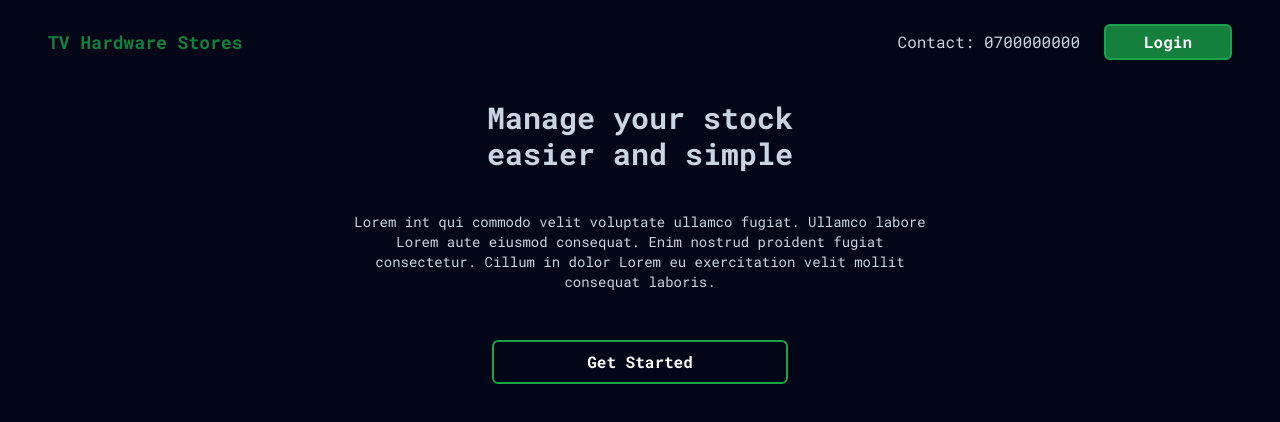
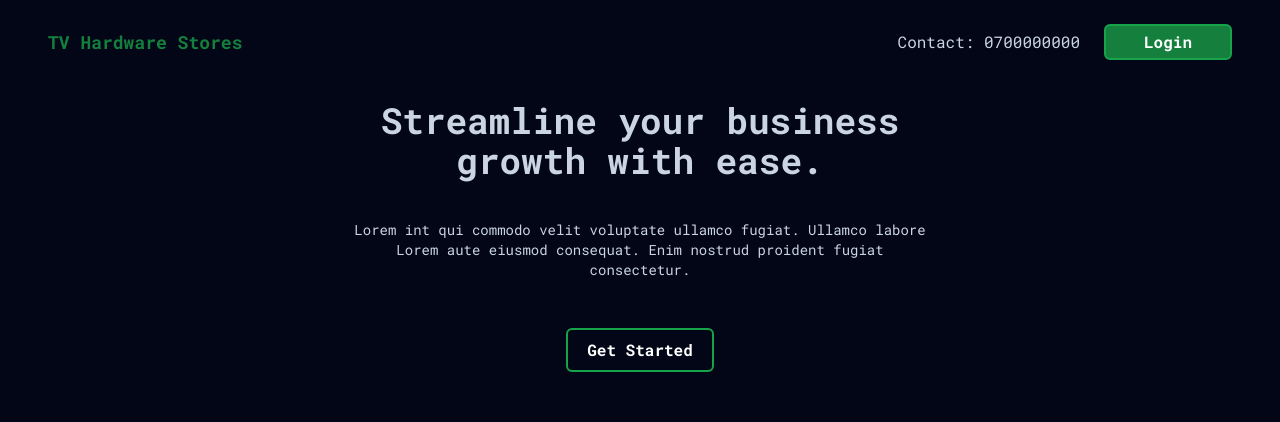
Before and after one commit to esthercate/Hardware-store-management, a Next.js app: page / in a window 1280 px wide. Shown: the top 422 px of the page. Built offline with nearby package versions, Linux system fonts and the light colour scheme.

Commit message:
Text changes

```diff
--- a/app/page.jsx
+++ b/app/page.jsx
@@ -14,9 +14,9 @@ export default function Home() {
       </div>
       <div className='flex justify-center w-full h-full'>
         <div className='flex flex-col items-center gap-10 w-1/2'>
-          <h1 className='flex flex-col text-3xl font-bold'>Manage your stock <span>easier and simple</span></h1>
-          <p className='text-sm text-center'>Lorem int qui commodo velit voluptate ullamco fugiat. Ullamco labore Lorem aute eiusmod consequat. Enim nostrud proident fugiat consectetur. Cillum in dolor Lorem eu exercitation velit mollit consequat laboris.</p>
-          <Link href='/login' className='py-2 px-3 mt-2 border-2 border-green-600 rounded-md hover:bg-green-700 cursor-pointer text-white text-center font-bold w-1/2'>
+          <h1 className='flex flex-col text-4xl font-bold text-center'>Streamline your business <span>growth with ease.</span></h1>
+          <p className='text-sm text-center'>Lorem int qui commodo velit voluptate ullamco fugiat. Ullamco labore Lorem aute eiusmod consequat. Enim nostrud proident fugiat consectetur.</p>
+          <Link href='/login' className='py-2 px-3 mt-2 border-2 border-green-600 rounded-md hover:bg-green-700 cursor-pointer text-white text-center font-bold w-1/4'>
             Get Started
           </Link>
         </div>
```
